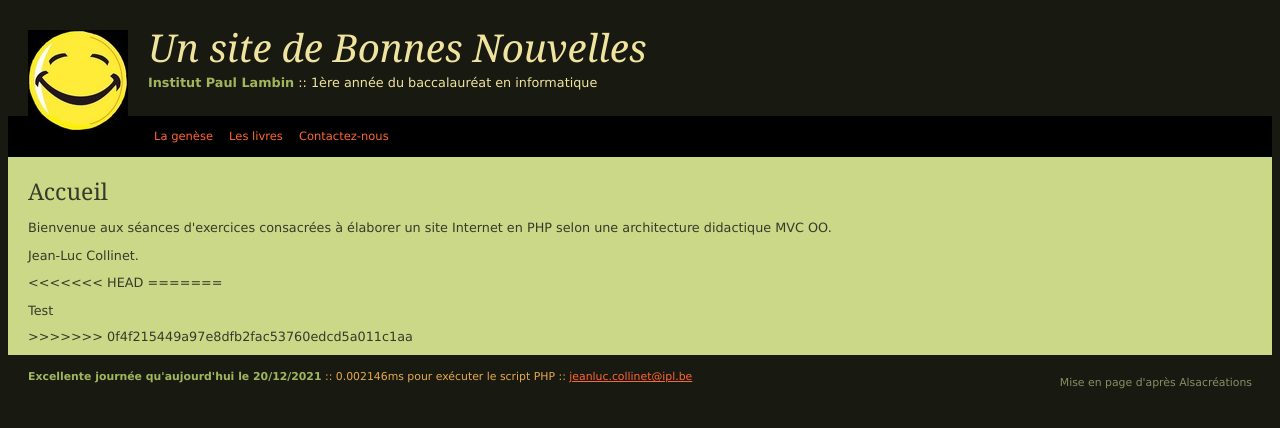
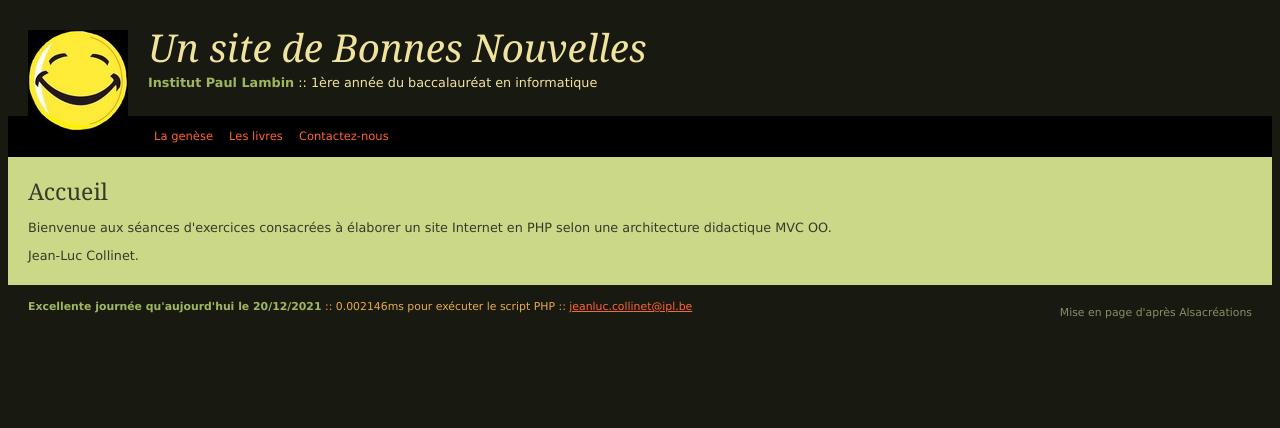
Before and after one commit to I-Ibrahim-I/GoodNewsSite, a PHP site: page / in a window 1280 px wide. Shown: the top 428 px of the page. Run offline with PHP 8.4, Linux system fonts and the light colour scheme.

Commit message:
modify home.php

```diff
--- a/views/home.php
+++ b/views/home.php
@@ -2,9 +2,5 @@
 	<h2>Accueil</h2>
 	<p>Bienvenue aux séances d'exercices consacrées à élaborer un site Internet en PHP selon une architecture didactique MVC OO.</p>
 	<p>Jean-Luc Collinet.</p>
-<<<<<<< HEAD
 
-=======
-	<p>Test</p>
->>>>>>> 0f4f215449a97e8dfb2fac53760edcd5a011c1aa
 </div><!-- #contenu -->
```
